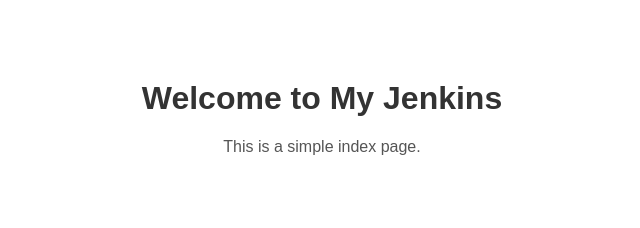
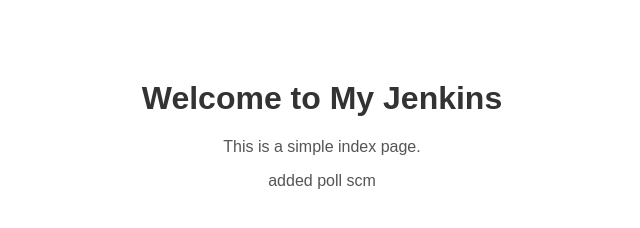
Before and after one commit to sujalkamanna/poll_scm, a plain HTML site: page index.html in a window 1280 px wide. Shown: the whole page, without its empty margins (318-958 px from the left). Drawn offline with Linux system fonts and the light colour scheme.

Commit message:
Add note about SCM polling to index.html

```diff
--- a/index.html
+++ b/index.html
@@ -20,6 +20,7 @@
 
     <h1>Welcome to My Jenkins</h1>
     <p>This is a simple index page.</p>
+    <p>added poll scm</p>
 
 </body>
 </html>
```
